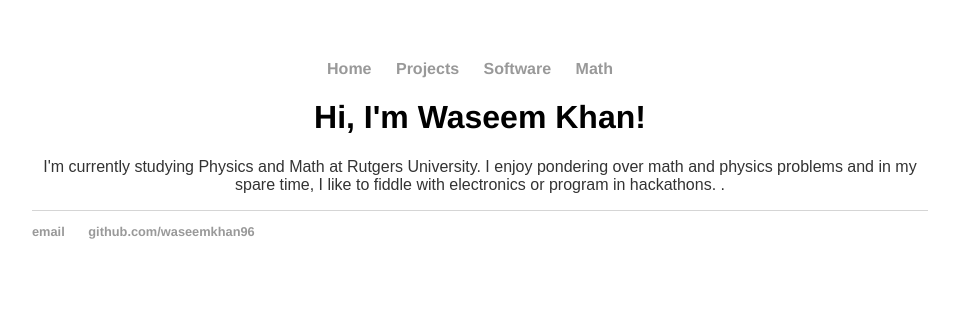
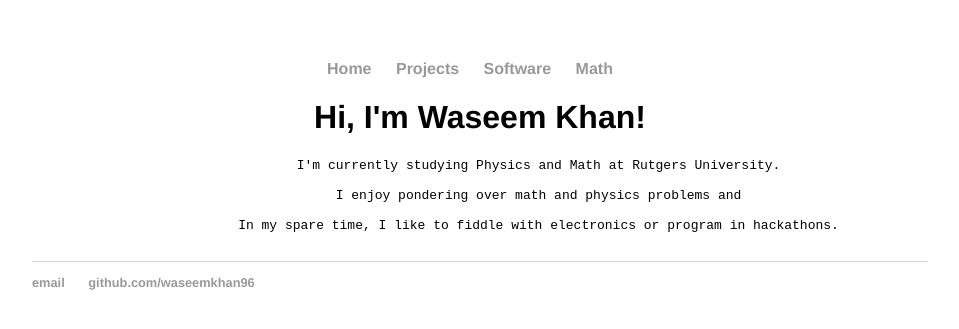
Before and after one commit to wasdkhan/wasdkhan.github.io, a Jekyll site: the page built from index.html, in a window 1280 px wide. Shown: the top 329 px of the page, without its empty margins (160-1119 px from the left). Built offline with Jekyll 4.4.1, drawn with Linux system fonts in a browser that asks for light colours.

```diff
--- a/index.html
+++ b/index.html
@@ -4,5 +4,11 @@ title: Waseem Khan
 ---
 <div class="blurb">
 	<h1>Hi, I'm Waseem Khan!</h1>
-	<p>I'm currently studying Physics and Math at Rutgers University. I enjoy pondering over math and physics problems and in my spare time, I like to fiddle with electronics or program in hackathons. .</p>
+	<pre>
+		I'm currently studying Physics and Math at Rutgers University.
+
+		I enjoy pondering over math and physics problems and
+
+		In my spare time, I like to fiddle with electronics or program in hackathons.
+	</pre>
 </div><!-- /.blurb -->
```
